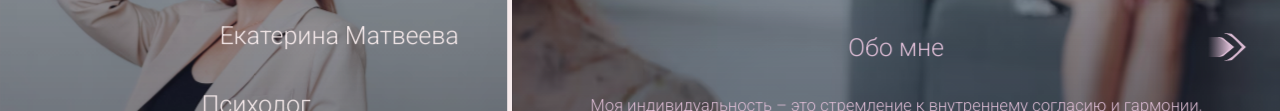
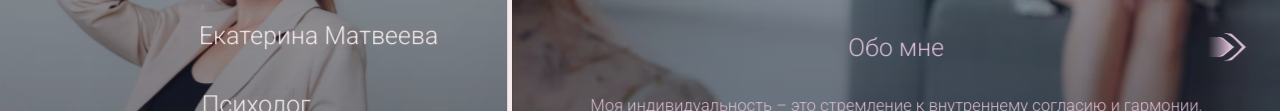
Before and after one commit to mmA1r/psycho-proj, an Astro site: page / in a window 1280 px wide. Shown: the part 299-410 px from the top of the page. Built offline with nearby package versions, Linux system fonts and the light colour scheme; Astro itself is replaced by a stand-in of ours.

Commit message:
Update main.scss

```diff
--- a/src/components/Main/main.scss
+++ b/src/components/Main/main.scss
@@ -56,7 +56,7 @@
 
     margin: 2.5vh calc(var(--index) * 2);
 
-    &:nth-child(3) { padding-left: calc(var(--index) * 8); }
+    &:nth-child(3) { padding-left: calc(var(--index) * 6); }
     &:nth-child(4) { padding: 0 calc(var(--index) * 2); }
 
     @include header-font;
```
